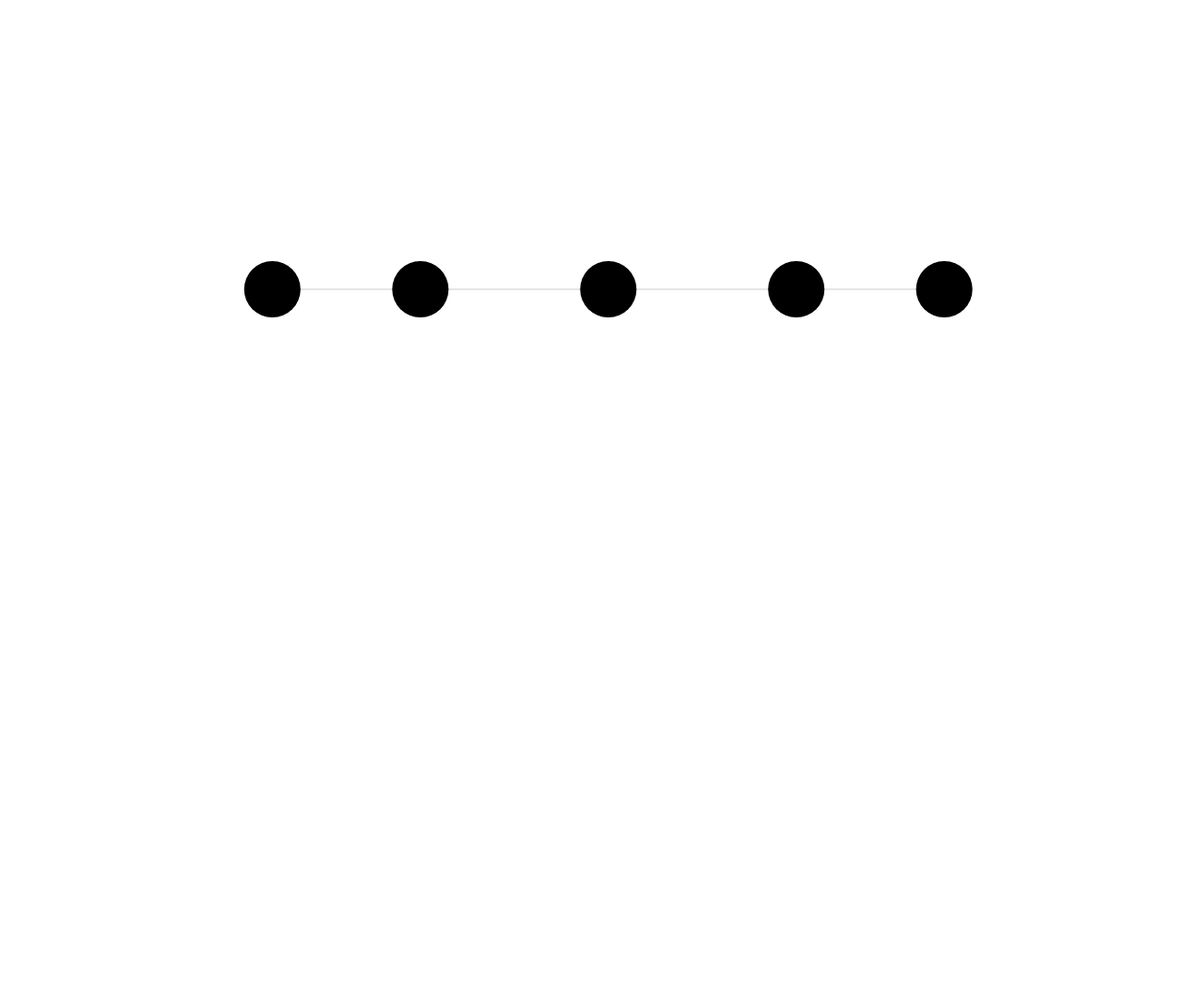
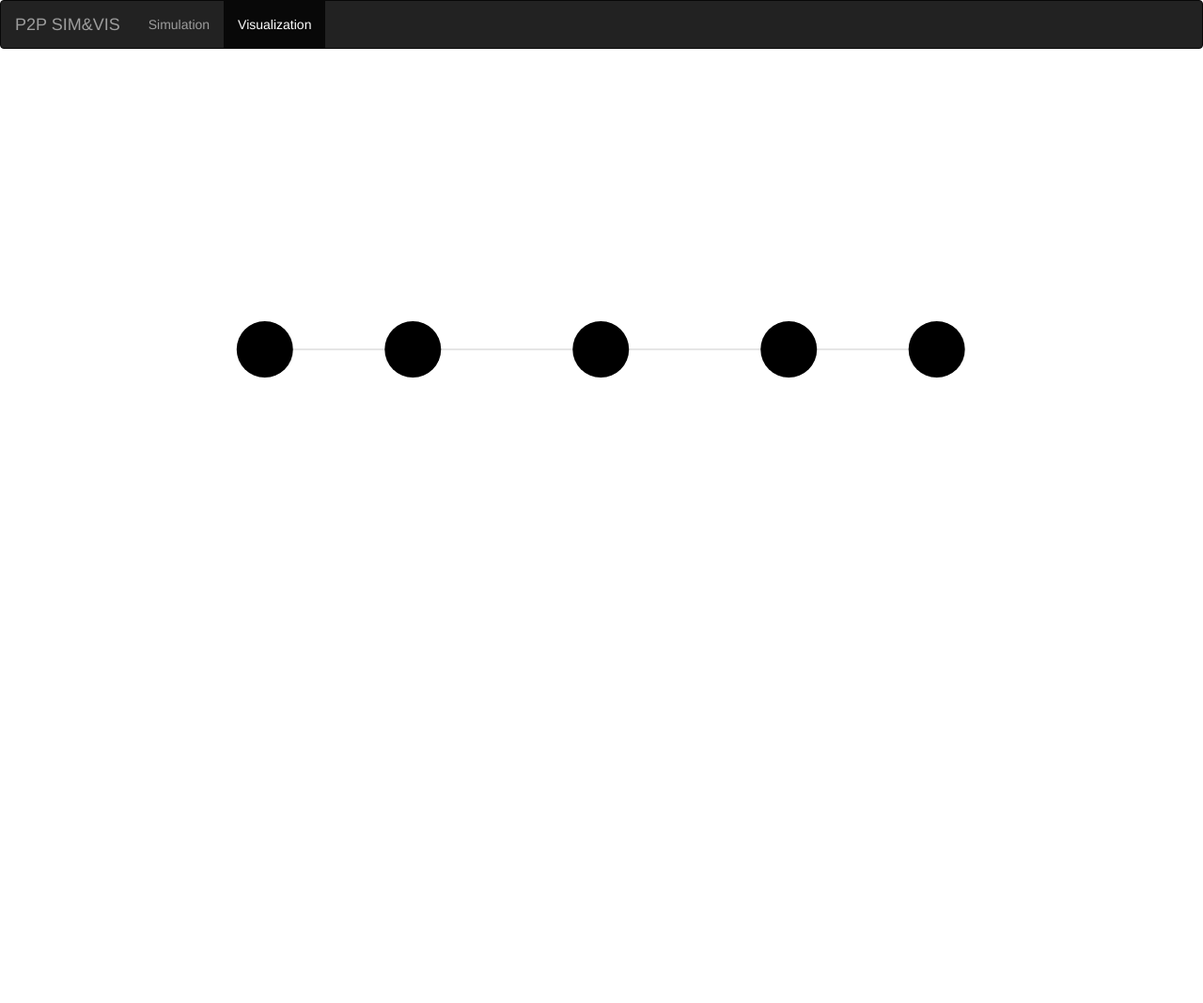
Before and after one commit to andregossip/D0020E-grupp4, a plain HTML site: page src/visualization/index.html in a window 1280 px wide. Shown: the top 1068 px of the page at 94% size. Drawn offline with nearby package versions, Linux system fonts and the light colour scheme.

Commit message:
Navbar added

```diff
--- a/src/visualization/index.html
+++ b/src/visualization/index.html
@@ -2,14 +2,13 @@
 <html lang="en">
 <head>
     <meta charset="UTF-8">
-    <title>Title</title>
+    <title>P2P Visualization</title>
     <script src="https://d3js.org/d3.v5.js"></script>
     <script src="https://d3js.org/d3-dsv.v1.min.js"></script>
     <script src="https://d3js.org/d3-fetch.v1.min.js"></script>
     <script src="https://d3js.org/d3-scale-chromatic.v1.min.js"></script>
-
-
-
+    <!-- Bootstrap -->
+    <link rel="stylesheet" href="https://stackpath.bootstrapcdn.com/bootstrap/3.4.1/css/bootstrap.min.css" integrity="sha384-HSMxcRTRxnN+Bdg0JdbxYKrThecOKuH5zCYotlSAcp1+c8xmyTe9GYg1l9a69psu" crossorigin="anonymous">
     <!-- Create a div where the graph will take place -->
 </head>
 <style>
@@ -18,6 +17,19 @@
     }
 </style>
 <body onload="eventNumberToHtml()">
+<body>
+<!----------------- NAVBAR ------------------>
+<nav class="navbar navbar-inverse">
+    <div class="container-fluid">
+        <div class="navbar-header">
+            <a class="navbar-brand" href="#">P2P SIM&VIS</a>
+        </div>
+        <ul class="nav navbar-nav">
+            <li><a href="#">Simulation</a></li>
+            <li class="active"><a href="#">Visualization</a></li>
+        </ul>
+    </div>
+</nav>
 <script>
     var width = window.innerWidth,
     height = 600;
```
